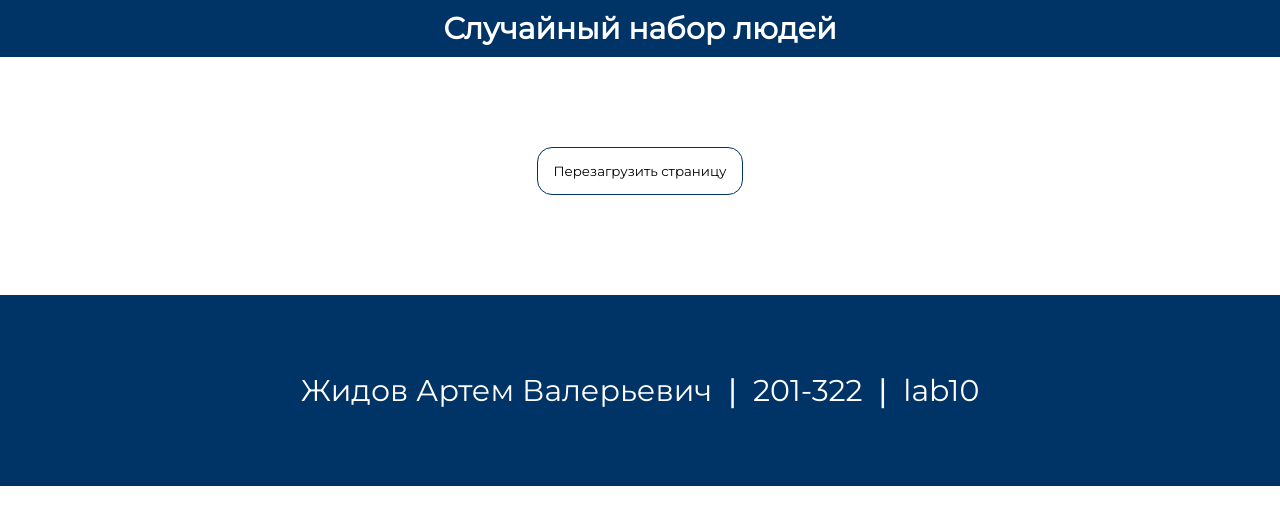
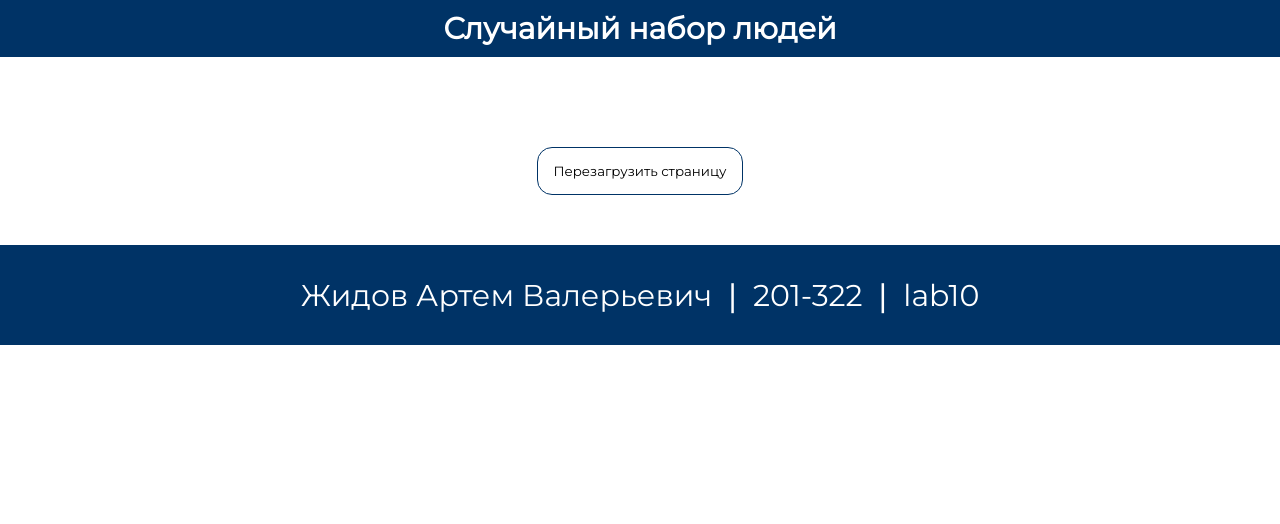
Before and after one commit to ortamfag/web_semester2, a plain HTML site: page lab10/index.html in a window 1280 px wide. Drawn offline with Linux system fonts and the light colour scheme; no server answers.

Commit message:
FIX: Footer

```diff
--- a/lab10/style.css
+++ b/lab10/style.css
@@ -6,6 +6,10 @@
 
 body{
     background-color: #FFFFFF;
+}
+
+li{
+    margin: 10px;
 }
 
 .header, .footer{
@@ -19,8 +23,8 @@ body{
 }
 
 .footer{
-    margin-top: 100px;
-    height: 191px;
+    margin-top: 50px;
+    height: 100px;
 }
 
 .footer__text{
```
